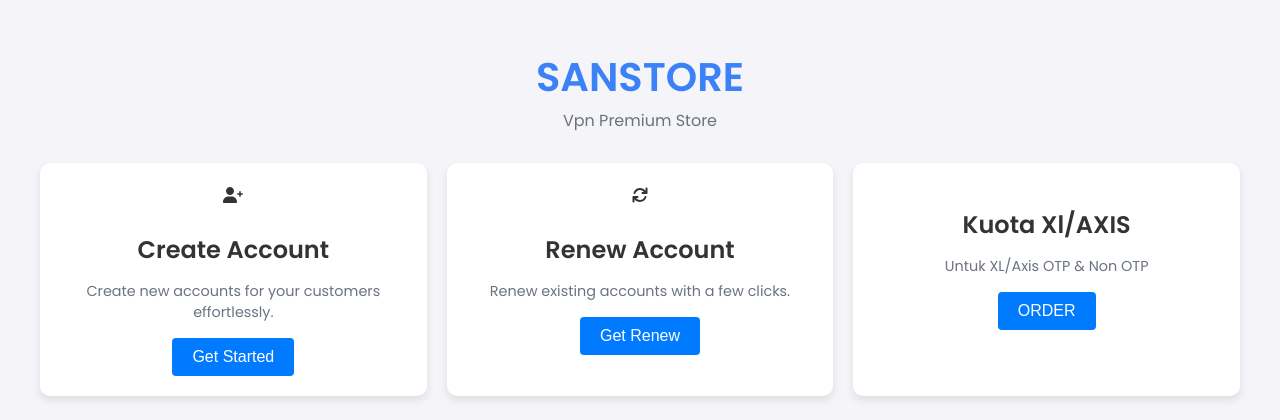
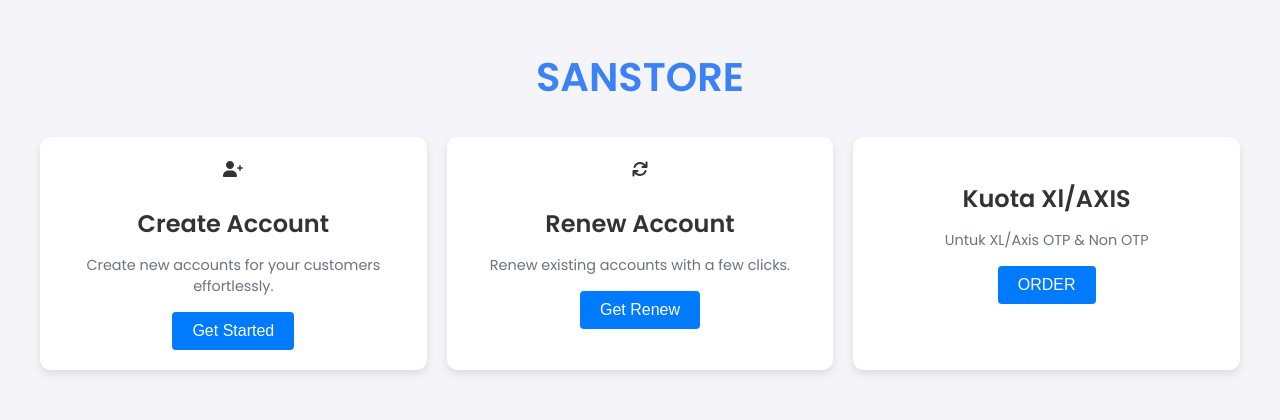
Before and after one commit to Sandhj/Virtual, a Flask app: page / in a window 1280 px wide. Shown: the top 420 px of the page. Run offline with Flask 3, Linux system fonts and the light colour scheme.

Commit message:
Update dashboard.html

```diff
--- a/templates/dashboard.html
+++ b/templates/dashboard.html
@@ -29,11 +29,6 @@
       font-size: 2.5rem;
       color: #3b82f6;
       margin-bottom: 1px
-    }
-    .header p {
-      color: #6b7280;
-      font-size: 1rem;
-      margin-top: 1px
     }
     .dashboard-grid {
       display: grid;
@@ -105,7 +100,6 @@
   <!-- Header -->
   <div class="header">
     <h1>SANSTORE</h1>
-    <P>Vpn Premium Store</p>
   </div>
 
   <!-- Dashboard Grid -->
```
